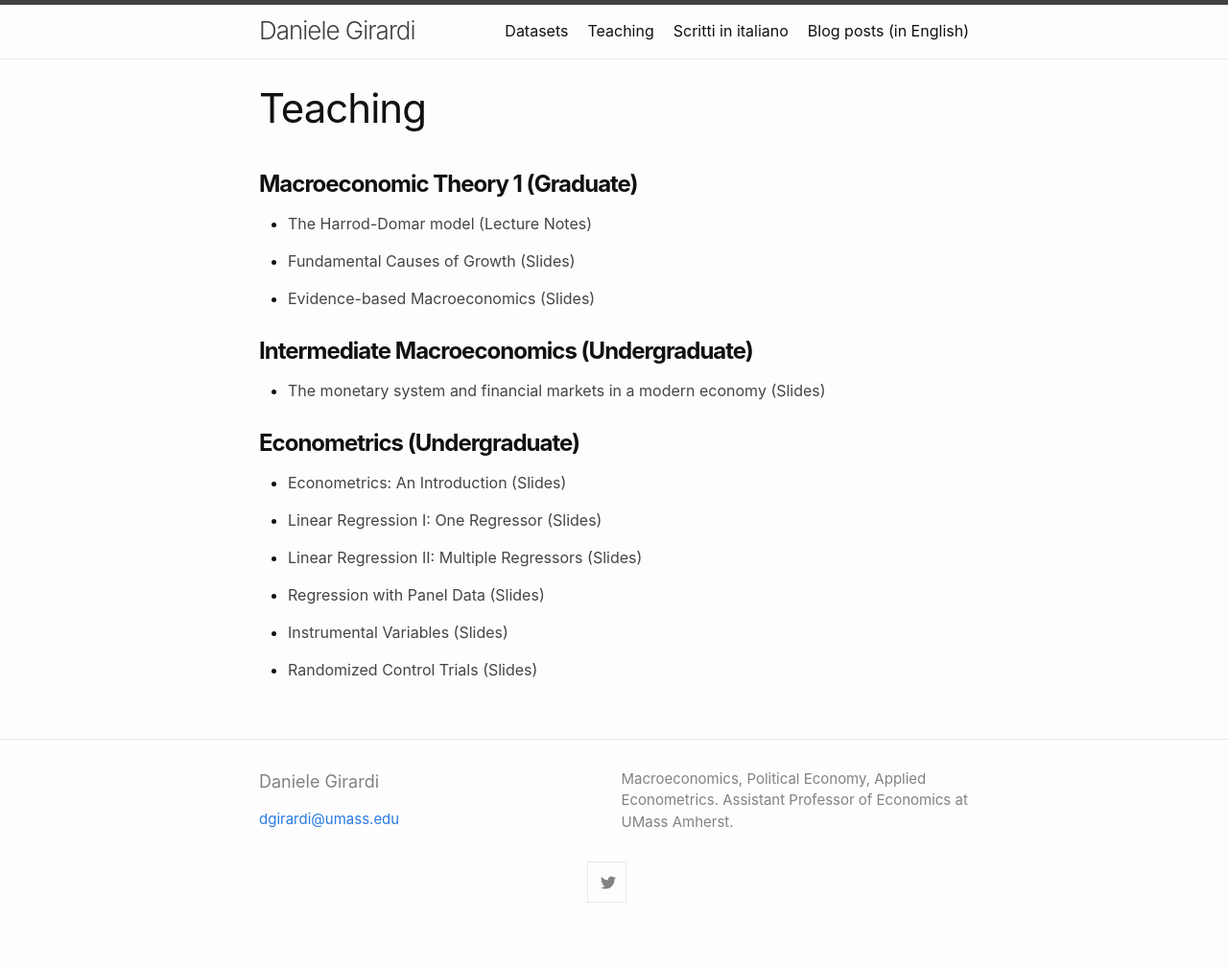
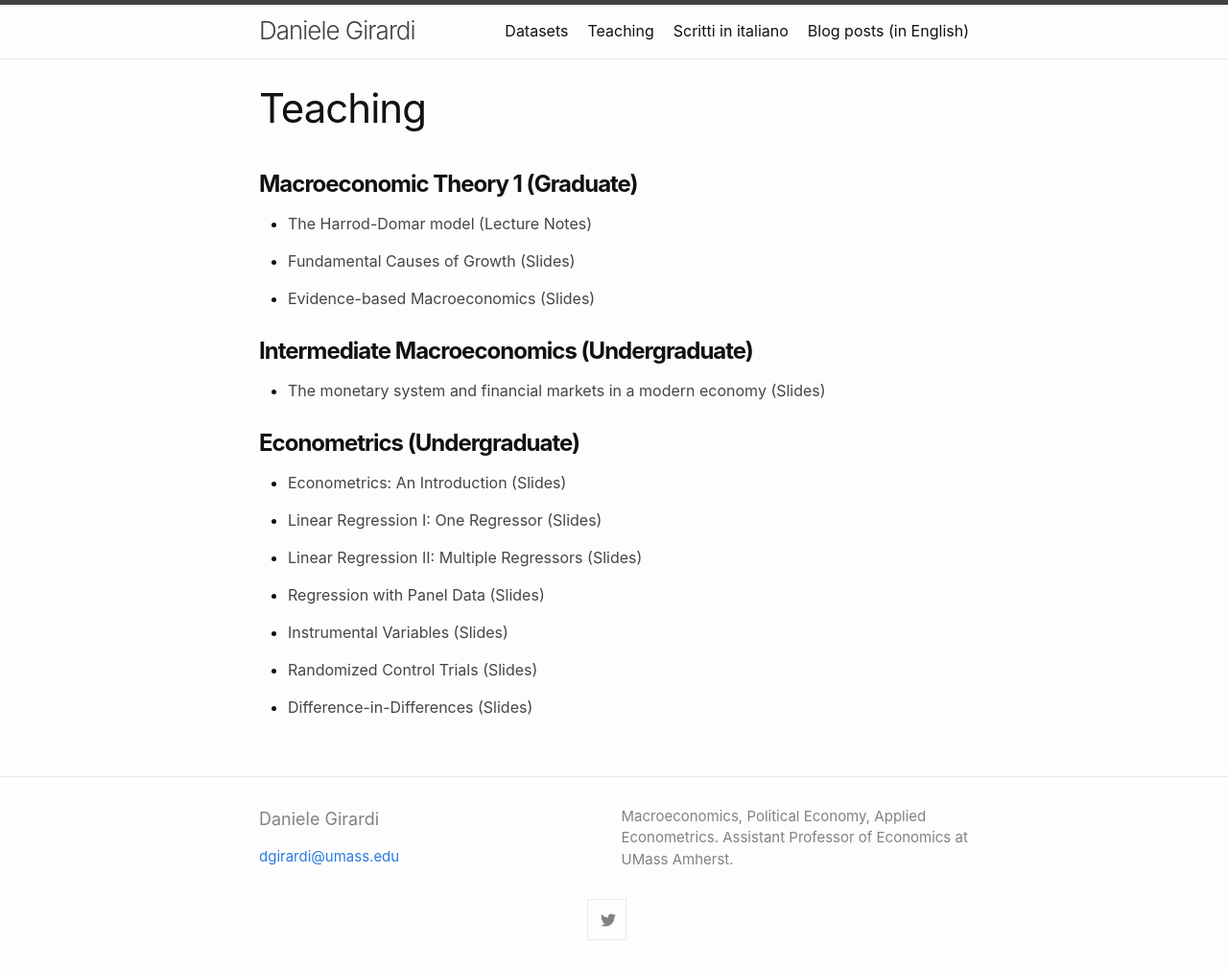
Before and after one commit to danielegirardi/danielegirardi.github.io, a Jekyll site: the page built from teaching.md, in a window 1280 px wide. Shown: the whole page at 96% size. Built offline with Jekyll 4.4.1, drawn with Linux system fonts in a browser that asks for light colours; before the commit the page ends 971 px from its top, so only the background shows below that.

Commit message:
Update teaching.md

```diff
--- a/teaching.md
+++ b/teaching.md
@@ -52,3 +52,7 @@
 <ul style="list-style-type: disc;">
  	<li><a style="color: #454545;" href="https://danielegirardi.github.io/posts/documents/10_RCTs.pdf" target="_blank" rel="noopener">Randomized Control Trials (Slides) </a><br/></li>
 </ul>
+
+<ul style="list-style-type: disc;">
+ 	<li><a style="color: #454545;" href="https://danielegirardi.github.io/posts/documents/11_DiD.pdf" target="_blank" rel="noopener">Difference-in-Differences (Slides) </a><br/></li>
+</ul>
```
